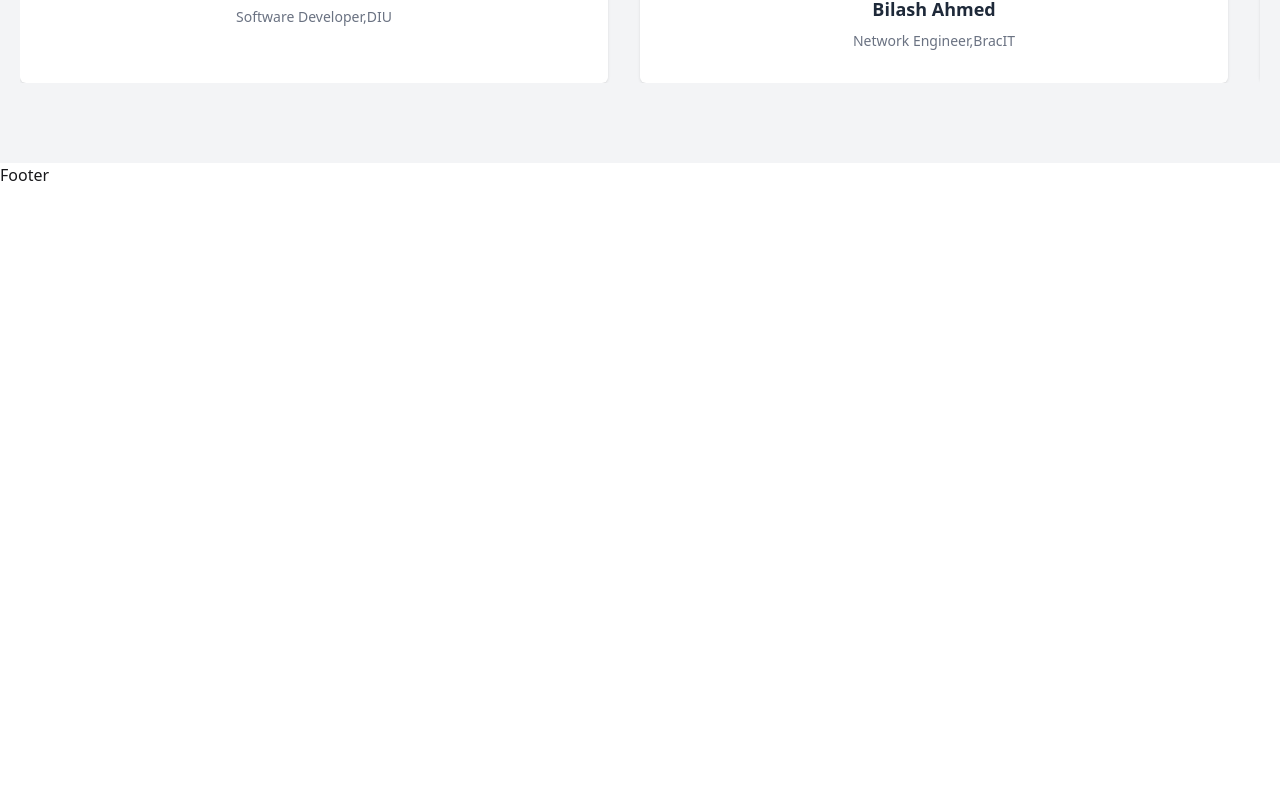
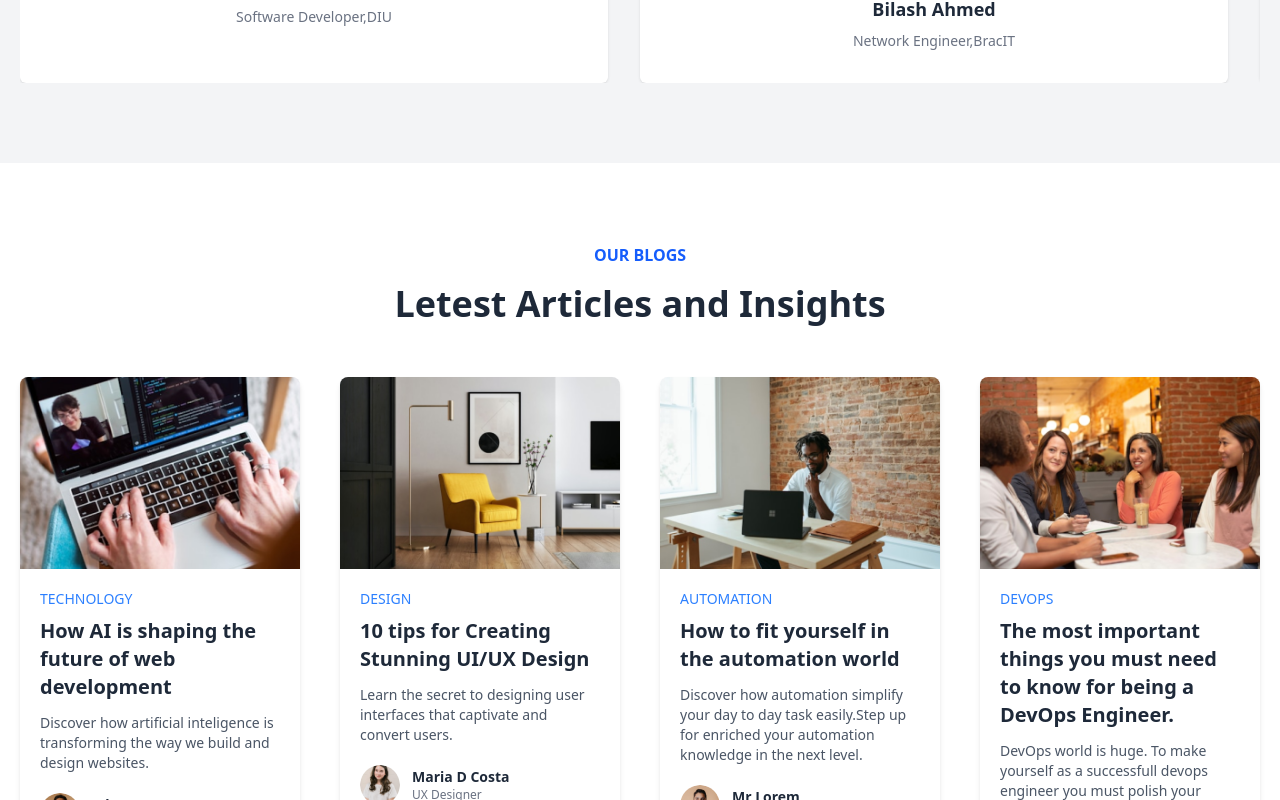
Before and after one commit to DiprodipDas/Webcode, a React (Vite) app: page / in a window 1280 px wide. Shown: the part 3230-4030 px from the top of the page. Before the commit the page ends 3417 px from the top, so only its background shows below. Built offline with nearby package versions, Linux system fonts and the light colour scheme.

Commit message:
blog section done

```diff
--- /dev/null
+++ b/src/pages/home/Blogs.jsx
@@ -0,0 +1,80 @@
+import React from 'react'
+import HeadingSection from '../../components/HeadingSection'
+
+const blogs=[
+    {
+        id: 1,
+        image: "/images/blogs/blog1.png",
+        category:"Technology",
+        title: "How AI is shaping the future of web development",
+        description: "Discover how artificial inteligence is transforming the way we build and design websites.",
+        authorImage:"/images/authors/author1.png",
+        authorName:"John Due",
+        authorRole:"Tech Bloger",
+    },
+    {
+        id: 2,
+        image: "/images/blogs/blog2.png",
+        category:"Design",
+        title: "10 tips for Creating Stunning UI/UX Design ",
+        description: "Learn the secret to designing user interfaces that captivate and convert users.",
+        authorImage:"/images/authors/author2.png",
+        authorName:"Maria D Costa",
+        authorRole:"UX Designer",
+    },
+    {
+        id: 3,
+        image: "/images/blogs/blog3.png",
+        category:"Automation",
+        title: "How to fit yourself in the automation world",
+        description: "Discover how automation simplify your day to day task easily.Step up for enriched your automation knowledge in the next level.",
+        authorImage:"/images/authors/author3.png",
+        authorName:"Mr Lorem",
+        authorRole:"Automation Engineer",
+    },
+    {
+        id: 1,
+        image: "/images/blogs/blog4.png",
+        category:"DevOps",
+        title: "The most important things you must need to know for being a DevOps Engineer.",
+        description: "DevOps world is huge. To make yourself as a successfull devops engineer you must polish your foundation",
+        authorImage:"/images/authors/author4.png",
+        authorName:"Mark Tonny",
+        authorRole:"DevOps Engineer",
+    },
+]
+
+const Blogs = () => {
+  return (
+    <div className='max-w-screen container mx-auto py-20 px-5'>
+        <HeadingSection heading='Letest Articles and Insights' subheading='Our Blogs'/>
+
+        <div className='grid grid-cols-1 sm:grid-cols-2 lg:grid-cols-4 gap-10'>
+            {
+              blogs.map((blog,index)=>(
+                <div key={blog.id} className='bg-white shadow-md rounded-lg overflow-hidden cursor-pointer'>
+                    <img src={blog.image} alt={blog.title} className='w-full h-48 object-cover hover:scale-105 transition transform' />
+
+                    <div className='p-5'>
+                      <p className='text-sm text-blue-500 font-medium uppercase mb-2'>{blog.category}</p>
+                       <h3 className='text-xl font-bold text-gray-800 mb-3'>{blog.title}</h3>
+                       <p className='text-sm text-gray-600 mb-5'>{blog.description}</p>
+
+
+                       <div className='flex items-center space-x-3'>
+                        <img src={blog.authorImage} alt={blog.authorName} className='w-10 h-10 rounded-full object-cover' />
+                        <div>
+                            <h4 className='text-sm font-bold text-gray-800'>{blog.authorName}</h4>
+                            <p className='text-xs text-gray-500'>{blog.authorRole}</p>
+                        </div>
+                       </div>
+                    </div>
+                </div>
+              ))
+            }
+        </div>
+    </div>
+  )
+}
+
+export default Blogs
--- a/src/pages/home/Home.jsx
+++ b/src/pages/home/Home.jsx
@@ -4,6 +4,7 @@ import ToolSection from './ToolSection'
 import CompanyLogos from './CompanyLogos'
 import Services from './Services'
 import Testimonials from './Testimonials'
+import Blogs from './Blogs'
 
 const Home = () => {
   return (
@@ -13,6 +14,7 @@ const Home = () => {
     <CompanyLogos></CompanyLogos>
     <Services></Services>
     <Testimonials></Testimonials>
+    <Blogs></Blogs>
     </>
   )
 }
```
